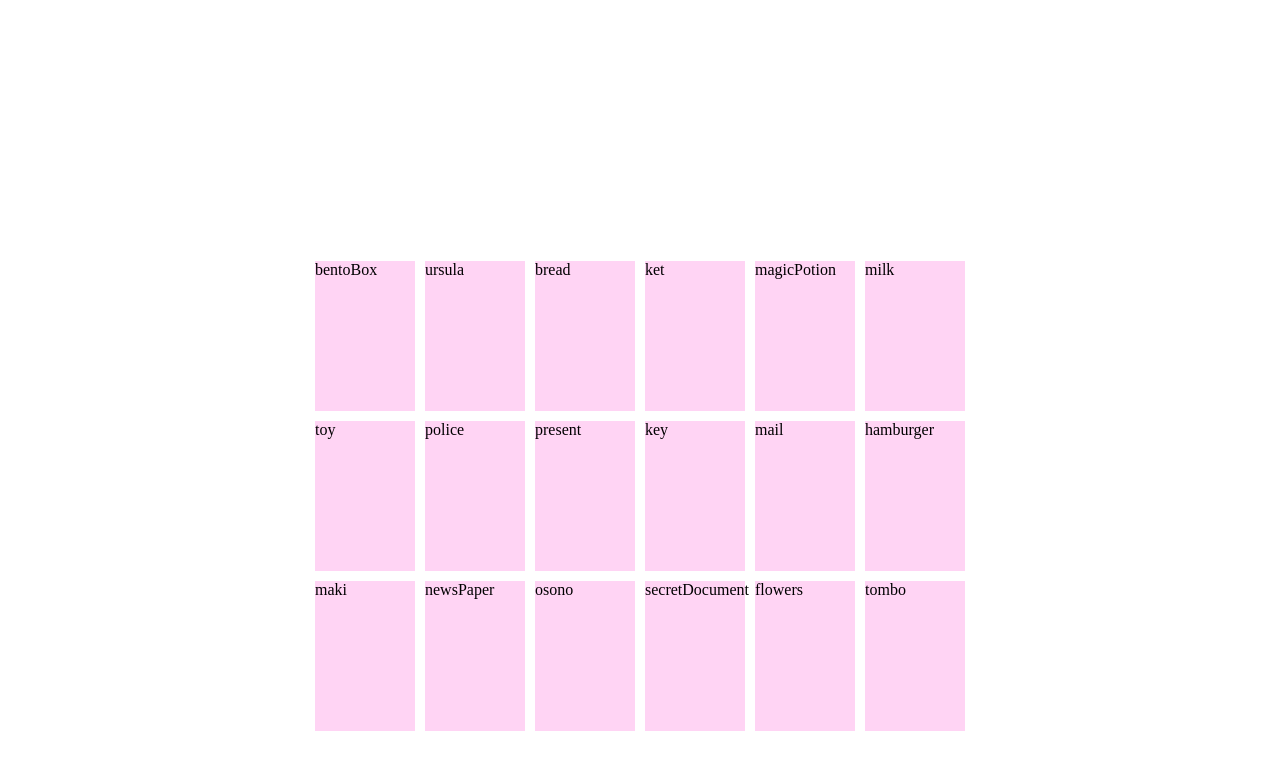
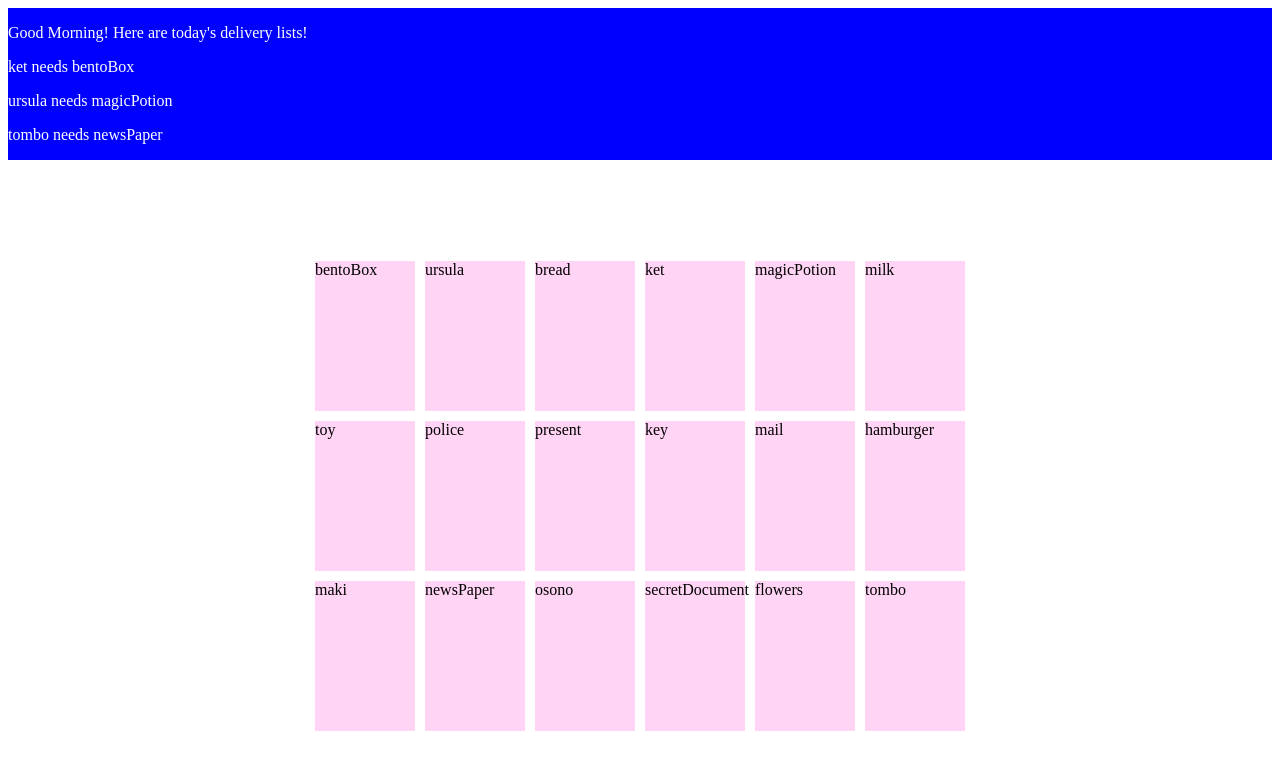
Before and after one commit to bosunkim92/kikis-delivery-game, a plain HTML site: page index.html in a window 1280 px wide. Both pictures are taken after a click on the button "Start Play!". Drawn offline with Linux system fonts and the light colour scheme.

Commit message:
comment generator function update

```diff
--- a/css/main.css
+++ b/css/main.css
@@ -35,6 +35,10 @@ body {
     top: 50%;
     transform: translate(-50%, -30%);
 }
+.comment-box {
+    background-color: blue;
+    color: white;
+}
 
 .card-deck {
     width: 100px;
--- a/index.html
+++ b/index.html
@@ -13,6 +13,7 @@
         <img id='logo' src='img/logo.png'>
         <button id='start-game'>Start Play!</button>
     </div>
+    <div class='comment-box'></div>
     <div class='game-board'>
     </div>
 </body>
--- a/js/main.js
+++ b/js/main.js
@@ -103,7 +103,7 @@ let targetLists = [];
 
 let matchedList = {}; //starts as empty object, will be updated as the new match happens
 
-let level; //shows current level. Once all the objects in the targetList are matched, this value will increase by 1.
+let level = 1; //shows current level. Once all the objects in the targetList are matched, this value will increase by 1.
 
 let chances; //shows how many chances left. Each time mismatch happens, this value decreases by 1.
 
@@ -117,6 +117,7 @@ let chances; //shows how many chances left. Each time mismatch happens, this val
 const startButton = document.getElementById('start-game');
 const logo = document.getElementById('logo');
 const landing = document.querySelector('.landing');
+const commentBox = document.querySelector('.comment-box');
 const gameBoard = document.querySelector('.game-board');
 
 // cardDeck; front and back. When the game starts, all the cardDeck should show the ‘back’ side image
@@ -148,6 +149,7 @@ startButton.addEventListener('click', function(e) {
 
 function init() {
 	// invoke mixingCard() function when the game resets
+	targetGenerator();
 	shuffle(cardDeck);
 	// console.log('this is init function working');
 	// generate target by targetGenerator()
@@ -157,6 +159,7 @@ function init() {
 
 function render() {
 	// alter the DOM element
+	commentGenerator();
 	generateCardDeck(cardDeck);
 	// console.log('this is render function working');
 
@@ -213,6 +216,16 @@ function targetGenerator() {
 
 function commentGenerator() {
 	//based on target generated, create comment that will be posted on the DOM
+	const greeting = document.createElement('p');
+	greeting.textContent = 'Good Morning! Here are today\'s delivery lists!';
+	commentBox.appendChild(greeting);
+	for(elem in targetLists){
+		const deliveryList = document.createElement('p');
+		let targetListComment = `${targetLists[elem][0]} needs ${targetLists[elem][1]}`;
+		console.log(targetListComment);
+		deliveryList.textContent = targetListComment;
+		commentBox.appendChild(deliveryList);
+	}
 }
 
 
@@ -230,3 +243,6 @@ function successMatch() {
 function everyTargetMatched() {
 	// check if all the matchedList targetList objects
 }
+
+
+//room for improvement = greeting comment can include player's input name;
```
